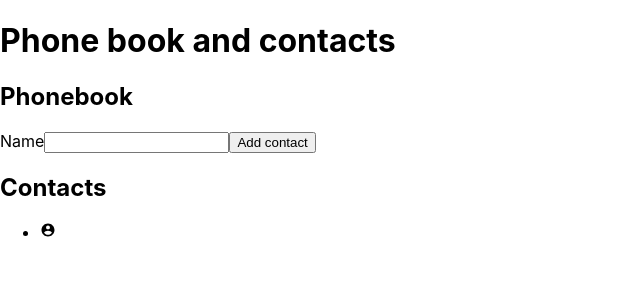
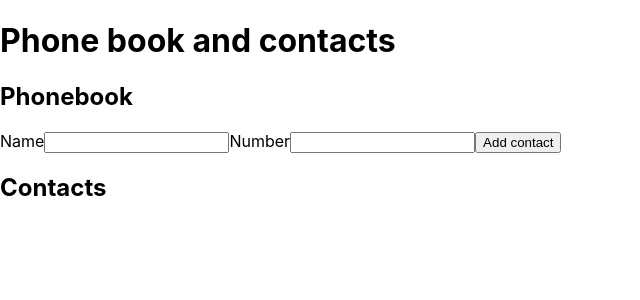
Before and after one commit to InnaAnatoliivna/goit-react-hw-02-phonebook, a React (Create React App) app: page / in a window 1280 px wide. Shown: the top 300 px of the page, without its empty margins (0-640 px from the left). Built offline with nearby package versions, Linux system fonts and the light colour scheme.

Commit message:
corrected markup

```diff
--- a/src/components/App.jsx
+++ b/src/components/App.jsx
@@ -4,15 +4,28 @@ import Phonebook from 'components/phonebook/phonebook';
 import Contacts from 'components/contacts/contacts'
 
 export class App extends Component {
+  state = {
+    contacts: [], //{ name: 'anna', number: '11111' }
+    name: '',
+    number: ''
+  }
 
   render() {
+
+    const { contacts, name, number } = this.state;
+
     return (
       <div>
         <Head headTitle='Phone book and contacts' />
 
         <Phonebook title='Phonebook' />
 
-        <Contacts title="Contacts" />
+        <Contacts
+          title="Contacts"
+          arrayContacts={contacts}
+          name={name}
+          number={number}
+        />
 
       </div>
     );
--- a/src/components/contacts/contacts.jsx
+++ b/src/components/contacts/contacts.jsx
@@ -1,12 +1,12 @@
 import Title from 'components/title/title';
 import SavedContact from 'components/contacts/savedContact'
 
-const Contacts = ({ title }) => {
+const Contacts = ({ title, arrayContacts }) => {
     return (
         <div>
             <Title title={title} />
             <ul>
-                <SavedContact />
+                <SavedContact arrayContacts={arrayContacts} />
             </ul>
         </div>
     )
--- a/src/components/contacts/savedContact.jsx
+++ b/src/components/contacts/savedContact.jsx
@@ -1,10 +1,19 @@
 import { IoMdContact } from 'react-icons/io';
 
 
-const SavedContact = () => {
+const SavedContact = ({ arrayContacts }) => {
     return (
-        <li><IoMdContact /></li>
-    )
+        <>
+            {arrayContacts.length > 0 && arrayContacts.map(contact => {
+                return (
+                    <li>
+                        <IoMdContact />{contact.name}: {contact.number}
+                        <button type='button'>Delete</button>
+                    </li>
+                )
+            })
+            }
+        </>)
 }
 
 export default SavedContact;
--- a/src/components/phonebook/phonebook.jsx
+++ b/src/components/phonebook/phonebook.jsx
@@ -13,6 +13,14 @@ const Phonebook = () => {
                     title="Name may contain only letters, apostrophe, dash and spaces. For example Adrian, Jacob Mercer, Charles de Batz de Castelmore d'Artagnan"
                     required
                 />
+                <label>Number</label>
+                <input
+                    type="tel"
+                    name="number"
+                    pattern="\+?\d{1,4}?[-.\s]?\(?\d{1,3}?\)?[-.\s]?\d{1,4}[-.\s]?\d{1,4}[-.\s]?\d{1,9}"
+                    title="Phone number must be digits and can contain spaces, dashes, parentheses and can start with +"
+                    required
+                />
                 <button>Add contact</button>
             </form>
         </div>
```
